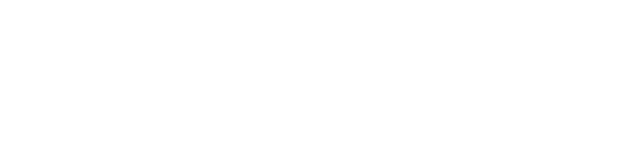
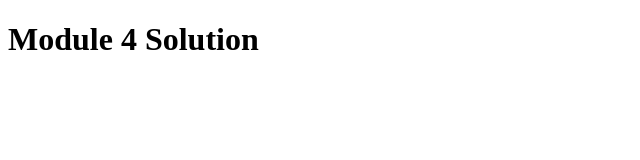
Before and after one commit to MohsinMohammed593/module4-solution, a plain HTML site: page index.html in a window 1280 px wide. Shown: the whole page, without its empty margins (0-640 px from the left). Drawn offline with Linux system fonts and the light colour scheme.

Commit message:
Update index.html

```diff
--- a/index.html
+++ b/index.html
@@ -4,6 +4,7 @@
   <title>Module 4 Solution</title>
 </head>
 <body>
+  <h1>Module 4 Solution</h1>  <!-- This will display on the page -->
   <script src="js/SpeakHello.js"></script>
   <script src="js/SpeakGoodBye.js"></script>
   <script src="js/script.js"></script>
```
